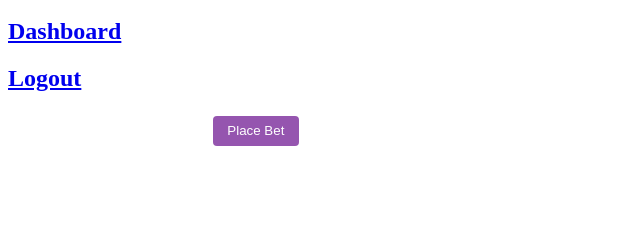
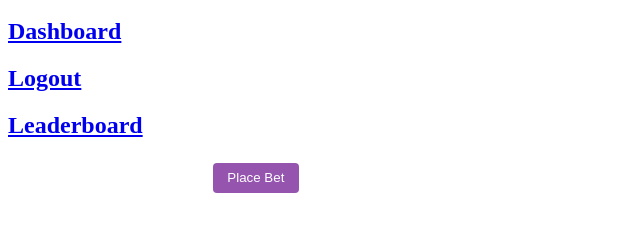
Before and after one commit to Ancientae0N/GambleIT, a website: page gamble.html in a window 1280 px wide. Shown: the part 48-280 px from the top of the page, without its empty margins (0-640 px from the left). Drawn offline with nearby package versions, Linux system fonts and the light colour scheme; no server answers.

Commit message:
add leaderboard links

```diff
--- a/gamble.html
+++ b/gamble.html
@@ -51,6 +51,7 @@
     <h1> Welcome to 50/50, place your bet!</h1>
     <h2> <a href = '/dashboard'>Dashboard</a></h2>
     <h2><a href = "/logout"> Logout</a></h2>
+    <h2><a href = "/leaderboard"> Leaderboard</a></h2>
     <h2 id = "result"></h2>
 
     <input type = 'number' class = "in"name = "pbet" id = "pbet">
```
Also changed, not shown: loginPage.html (+1 -0 lines).
